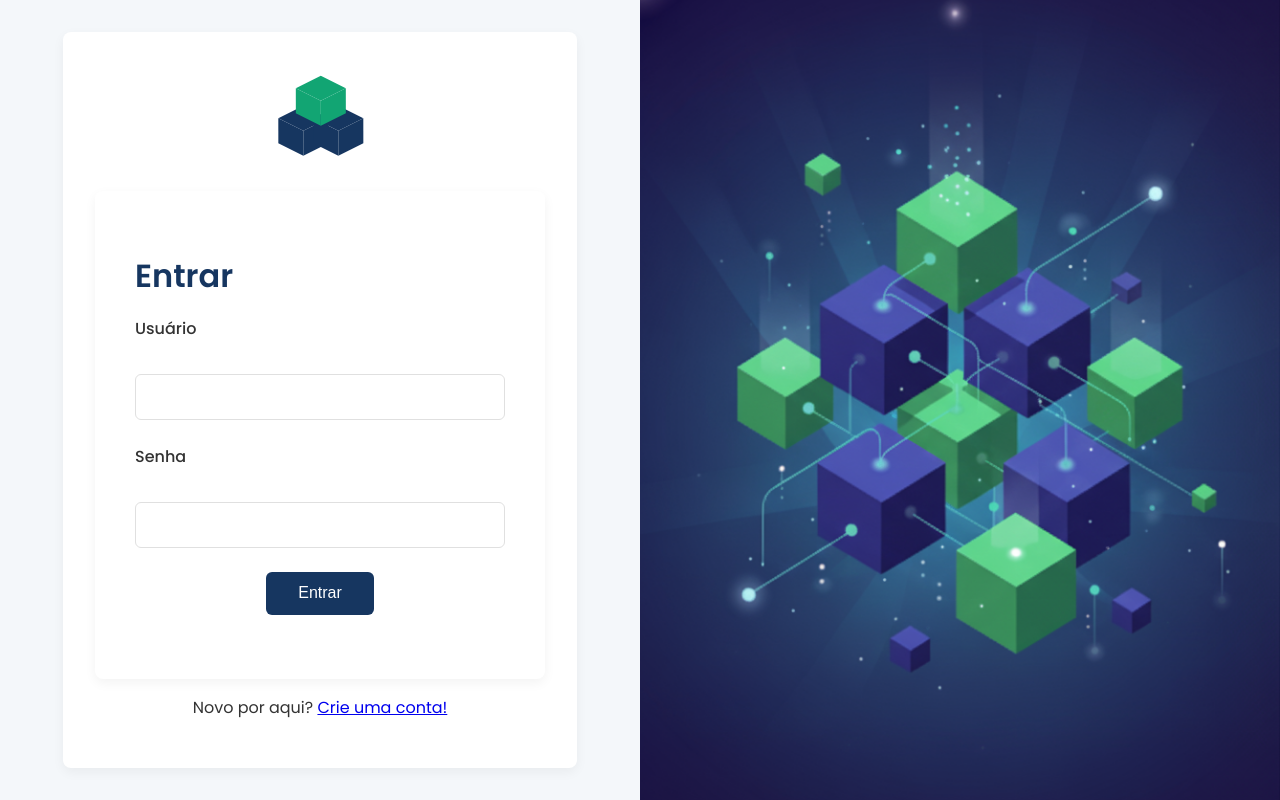
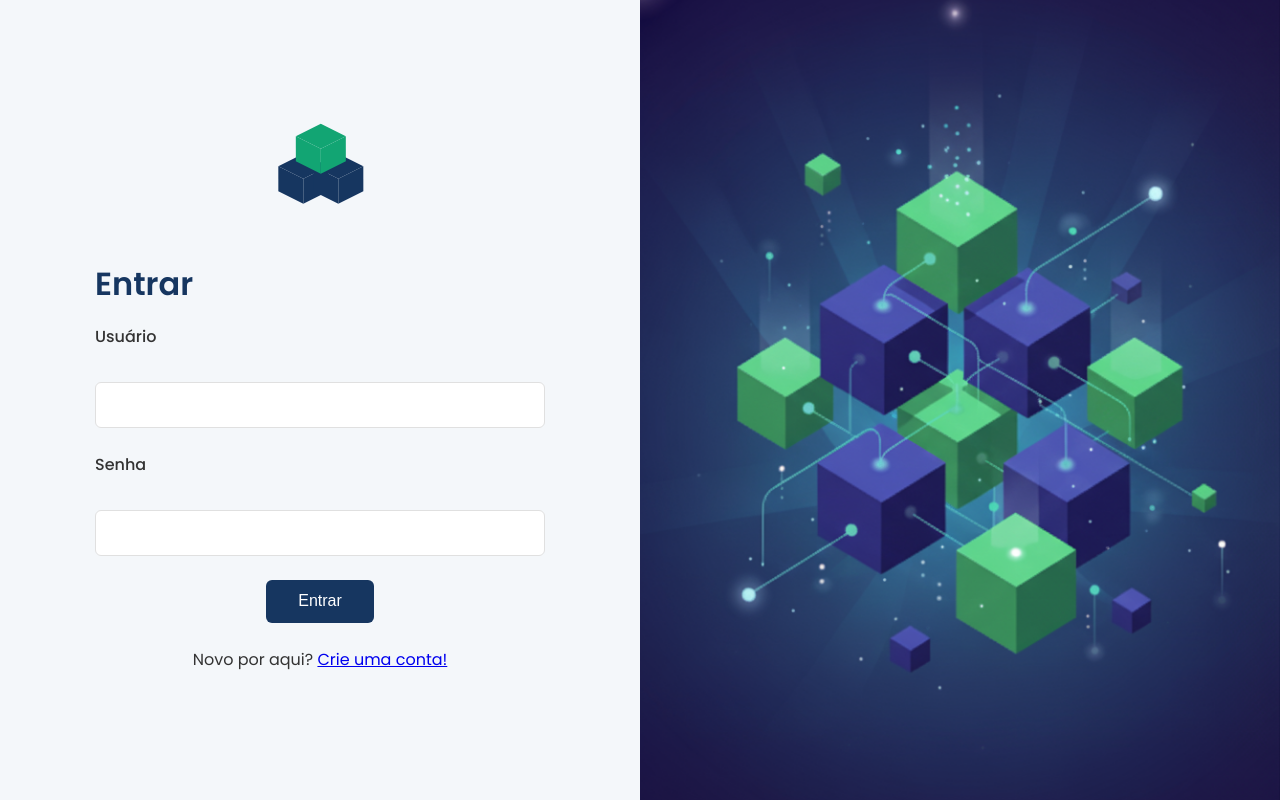
Before and after one commit to marise-san/intelligent-stock-app, a Flask app: a page that uses app/templates/login.html in a window 1280 px wide. Run offline with Flask 3, Linux system fonts and the light colour scheme.

Commit message:
mudando layout dos cards de login

```diff
--- a/app/static/style.css
+++ b/app/static/style.css
@@ -596,10 +596,6 @@
 .form-container {
     width: 100%;
     max-width: 450px;
-    padding: 2rem;
-    background: var(--card-background-color);
-    border-radius: 8px;
-    box-shadow: 0 4px 12px var(--shadow-color);
 }
 
 .auth-container {
@@ -633,3 +629,9 @@
         width: 100%;
     }
 }
+
+.auth-form-section form {
+    background: none;
+    padding: 0;
+    box-shadow: none;
+}
```
